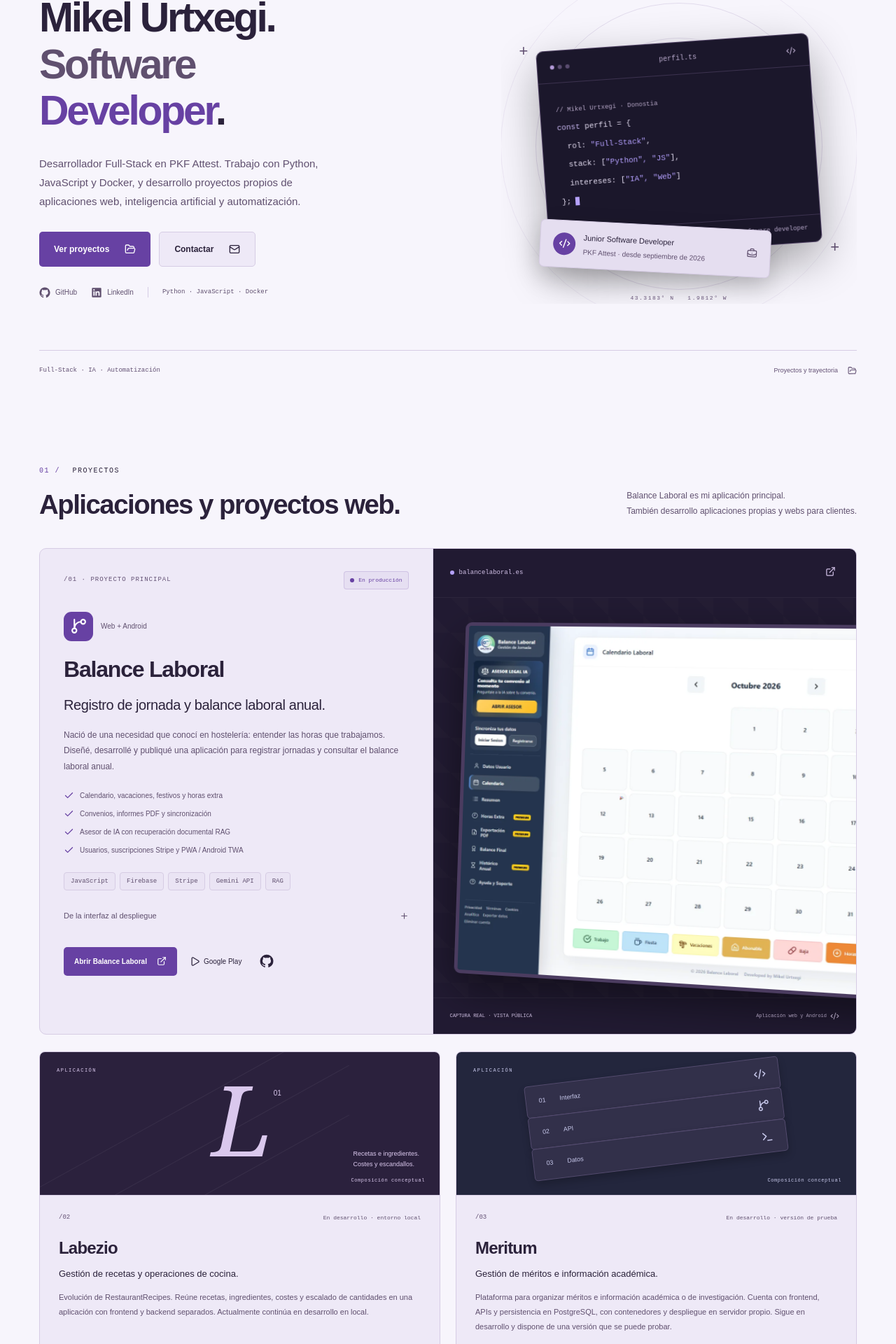
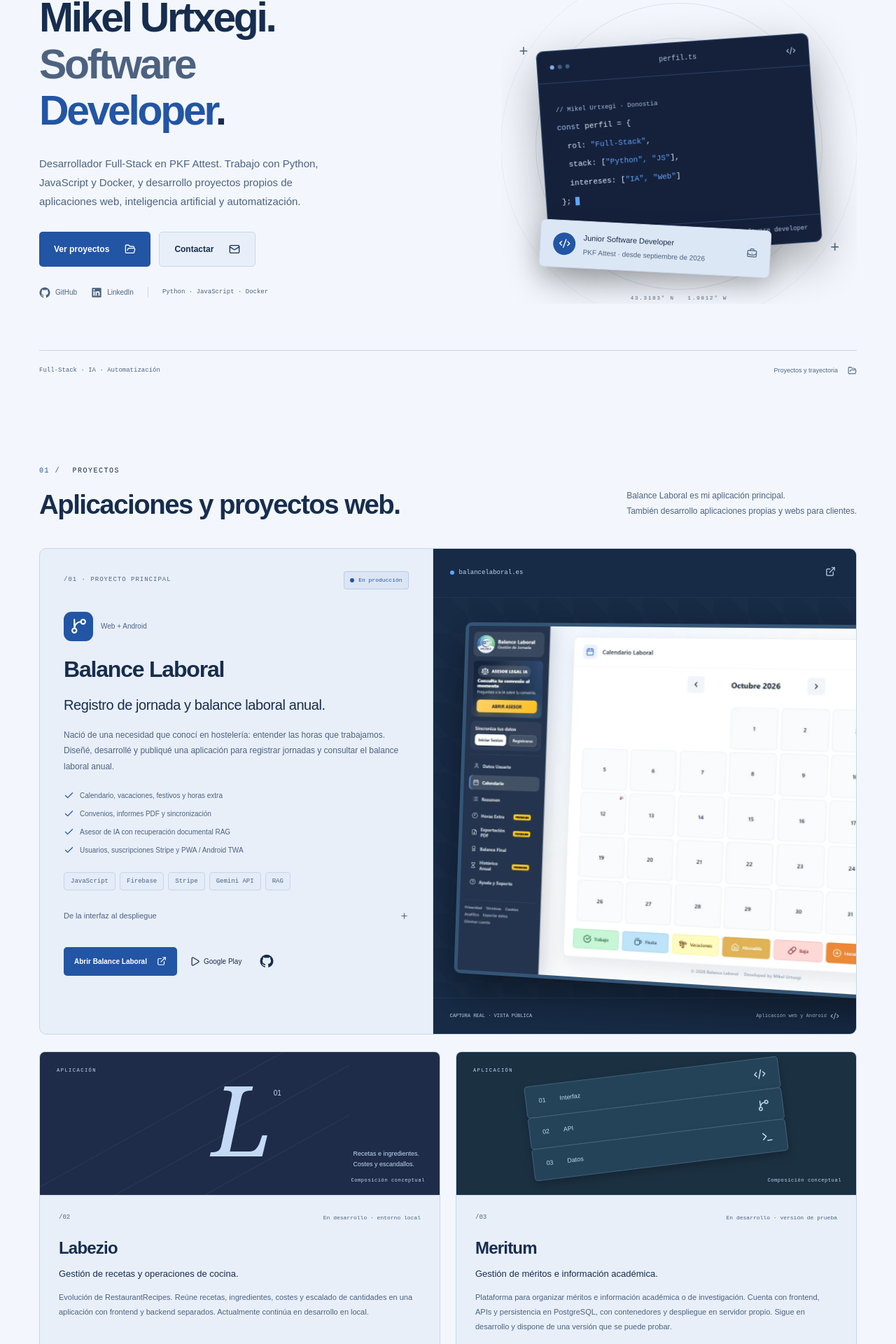
Before and after one commit to Urtxe/portfolio, a React (Vite) app: page / in a window 1280 px wide. Shown: the part 223-2143 px from the top of the page at 70% size. Built offline with nearby package versions, Linux system fonts and the light colour scheme; a web font is replaced by a local one.

Commit message:
Apply electric blue palette across portfolio themes and assets

```diff
--- a/index.html
+++ b/index.html
@@ -11,7 +11,7 @@
       name="description"
       content="Portfolio de Mikel Urtxegi, Junior Software Developer en PKF Attest, Donostia. Información sobre mis proyectos, tecnologías, experiencia y formación."
     />
-    <meta name="theme-color" content="#100e18" />
+    <meta name="theme-color" content="#0b1020" />
     <meta name="author" content="Mikel Urtxegi García" />
     <link rel="canonical" href="__SITE_URL__" />
     <meta property="og:type" content="website" />
--- a/src/styles.css
+++ b/src/styles.css
@@ -25,35 +25,35 @@
 
 :root {
   font-family: "DM Sans Variable", sans-serif;
-  color: #f0edf8;
-  background: #100e18;
+  color: #edf2fc;
+  background: #0b1020;
   line-height: 1.5;
   font-synthesis: none;
   text-rendering: optimizeLegibility;
   -webkit-font-smoothing: antialiased;
-  --bg: #100e18;
-  --surface: #1a1727;
-  --raised: #242032;
-  --text: #f0edf8;
-  --muted: #b0a9c4;
-  --dim: #9e93b3;
-  --border: #383046;
-  --accent: #b5a1ff;
-  --accent-ink: #211833;
-  --header: rgba(16, 14, 24, 0.92);
+  --bg: #0b1020;
+  --surface: #141c30;
+  --raised: #1d2940;
+  --text: #edf2fc;
+  --muted: #a5b3ca;
+  --dim: #91a4bf;
+  --border: #2c3d58;
+  --accent: #60a5fa;
+  --accent-ink: #0b2040;
+  --header: rgba(11, 16, 32, 0.92);
   color-scheme: dark;
 }
 :root[data-theme="light"] {
-  --bg: #f7f5fc;
-  --surface: #eee9f7;
-  --raised: #e5def0;
-  --text: #2b223b;
-  --muted: #60506f;
-  --dim: #635174;
-  --border: #d6cce4;
-  --accent: #6741a3;
+  --bg: #f3f7fd;
+  --surface: #e8eff9;
+  --raised: #dce7f5;
+  --text: #172d4e;
+  --muted: #4d6280;
+  --dim: #506582;
+  --border: #c8d6e9;
+  --accent: #2255a4;
   --accent-ink: #fff;
-  --header: rgba(247, 245, 252, 0.94);
+  --header: rgba(243, 247, 253, 0.94);
   color-scheme: light;
   color: var(--text);
   background: var(--bg);
@@ -454,22 +454,22 @@ ul {
 .build-card {
   width: 390px;
   max-width: 88%;
-  background: #1b172b;
-  border: 1px solid #514365;
+  background: #15213b;
+  border: 1px solid #3d567a;
   border-radius: 10px;
   box-shadow: 0 24px 65px #0005;
   transform: rotate(-4deg);
-  color: #e6dff3;
+  color: #e0ebfa;
   animation: enter-card 0.8s ease-out both;
 }
 .build-card-top {
   display: flex;
   justify-content: space-between;
   align-items: center;
-  border-bottom: 1px solid #3c324f;
+  border-bottom: 1px solid #2b4164;
   padding: 15px 18px;
   font-size: 10px;
-  color: #b7a8ca;
+  color: #b0c2dc;
 }
 .build-card-top > span:first-child {
   display: flex;
@@ -478,11 +478,11 @@ ul {
 .build-card-top > span:first-child > span {
   height: 6px;
   width: 6px;
-  background: #5a4c70;
+  background: #415d83;
   border-radius: 50%;
 }
 .build-card-top > span:first-child > span:first-child {
-  background: #b59bd9;
+  background: #81b1ec;
 }
 .build-card-content {
   padding: 25px 22px 29px;
@@ -490,14 +490,14 @@ ul {
   line-height: 2.4;
 }
 .code-comment {
-  color: #b4a5c5;
+  color: #a6bbd8;
   font-size: 9px;
 }
 .code-purple {
-  color: #c7b6ef;
+  color: #9cc7ff;
 }
 .code-string {
-  color: #b5a1ff;
+  color: #60a5fa;
 }
 .code-spacer {
   height: 11px;
@@ -506,16 +506,16 @@ ul {
   width: 6px;
   height: 12px;
   display: inline-block;
-  background: #b5a1ff;
+  background: #60a5fa;
   vertical-align: middle;
   margin-left: 6px;
 }
 .build-card-footer {
   display: flex;
   justify-content: space-between;
-  border-top: 1px solid #3c324f;
+  border-top: 1px solid #2b4164;
   padding: 12px 18px;
-  color: #b5a6c8;
+  color: #adc2df;
   font-size: 9px;
 }
 .build-card-footer > span {
@@ -524,7 +524,7 @@ ul {
   gap: 6px;
 }
 .build-card .status-dot {
-  background: #b5a1ff;
+  background: #60a5fa;
 }
 .shipping-label {
   position: absolute;
@@ -768,7 +768,7 @@ ul {
 .featured-media {
   display: flex;
   flex-direction: column;
-  background: #211a32;
+  background: #172b46;
   border-left: 1px solid var(--border);
   overflow: hidden;
 }
@@ -776,7 +776,7 @@ ul {
   display: flex;
   justify-content: space-between;
   align-items: center;
-  color: #d0bfe5;
+  color: #bed4f0;
   padding: 20px 24px;
   border-bottom: 1px solid #ffffff0d;
   font-size: 9px;
@@ -788,7 +788,7 @@ ul {
   gap: 7px;
 }
 .media-top .status-dot {
-  background: #b5a1ff;
+  background: #60a5fa;
 }
 .media-top a {
   padding: 5px;
@@ -813,7 +813,7 @@ ul {
   max-width: none;
   width: 690px;
   height: auto;
-  border: 5px solid #4b3c60;
+  border: 5px solid #345575;
   border-radius: 9px;
   box-shadow: 0 22px 60px #0007;
   transform: perspective(1400px) rotateY(-9deg) rotateZ(2deg);
@@ -826,7 +826,7 @@ ul {
   gap: 14px;
   padding: 19px 24px;
   font-size: 7px;
-  color: #d0c0e3;
+  color: #bcd1ed;
   border-top: 1px solid #ffffff0d;
 }
 .media-caption > span:last-child {
@@ -860,7 +860,7 @@ ul {
   overflow: hidden;
   border-bottom: 1px solid var(--border);
   padding: 22px 26px;
-  color: #dac8ed;
+  color: #c3d9f5;
 }
 .art-label,
 .concept-label {
@@ -881,7 +881,7 @@ ul {
   letter-spacing: 0.6px;
 }
 .art-kitchen {
-  background: #2b213d;
+  background: #1e2c49;
 }
 .recipe-art {
   position: absolute;
@@ -928,8 +928,8 @@ ul {
   top: 105%;
 }
 .art-layers {
-  background: #23263d;
-  color: #c7c8eb;
+  background: #1b3041;
+  color: #bfd9eb;
 }
 .layers-art {
   position: absolute;
@@ -942,8 +942,8 @@ ul {
   display: flex;
   align-items: center;
   gap: 20px;
-  border: 1px solid #a18ac24d;
-  background: #32304a;
+  border: 1px solid #83acd04d;
+  background: #254358;
   box-shadow: 0 6px 12px #0003;
   border-radius: 5px;
   padding: 13px 18px;
@@ -955,8 +955,8 @@ ul {
   flex: 1;
 }
 .art-wood {
-  background: #302538;
-  color: #dac5e1;
+  background: #243247;
+  color: #c3d4ed;
 }
 .wood-art {
   display: flex;
@@ -985,8 +985,8 @@ ul {
     ellipse at 90% 0,
     transparent,
     transparent 17px,
-    #bc98dc0c 18px,
-    #bc98dc0c 19px,
+    #94b9e20c 18px,
+    #94b9e20c 19px,
     transparent 20px
   );
   transform: rotate(-20deg);
@@ -2275,8 +2275,8 @@ ul {
 }
 
 .art-bike {
-  background: #25203b;
-  color: #c3b2ef;
+  background: #1d334a;
+  color: #adcff3;
   background-image: repeating-linear-gradient(
     150deg,
     transparent,
```
Also changed, not shown: public/favicon.svg, public/images/social-card.png.
